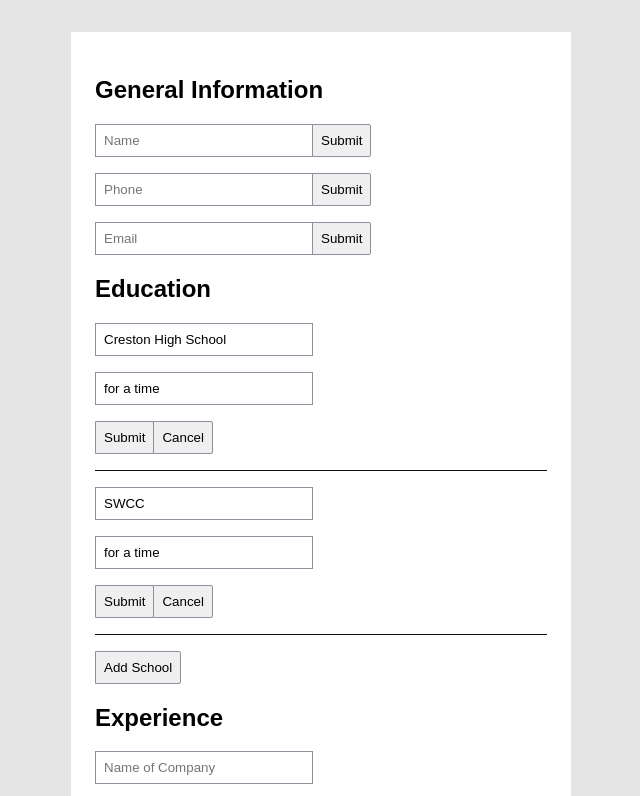
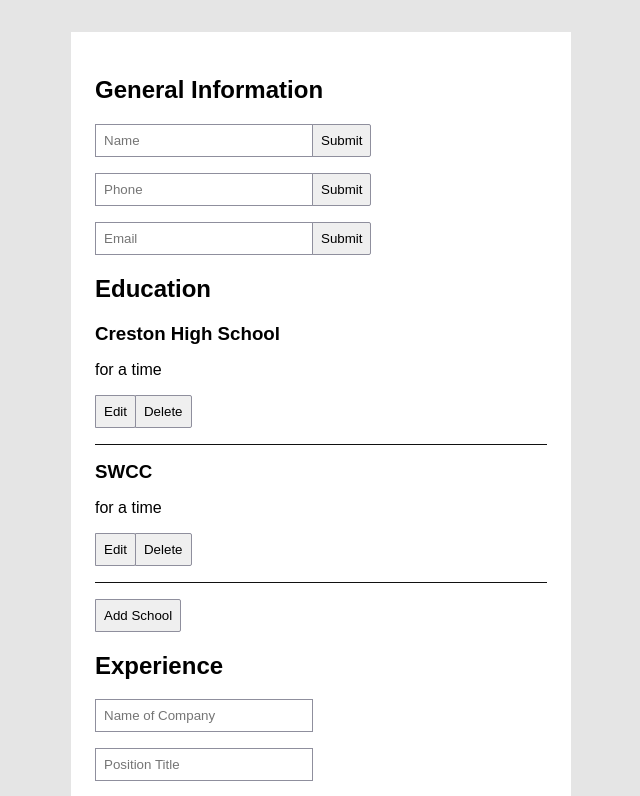
Before and after one commit to sreedgets/odin-cv2, a React (Create React App) app: page / in a window 1280 px wide. Shown: the top 796 px of the page, without its empty margins (319-959 px from the left). Built offline with nearby package versions, Linux system fonts and the light colour scheme.

Commit message:
Added school edit functionality

```diff
--- a/src/App.js
+++ b/src/App.js
@@ -27,13 +27,13 @@ export default function App() {
                 id: 1,
                 schoolName: 'Creston High School',
                 dates: 'for a time',
-                inEdit: true
+                inEdit: false
             },
             {
                 id: 2,
                 schoolName: 'SWCC',
                 dates: 'for a time',
-                inEdit: true
+                inEdit: false
             }
         ],
         addSchool: {
@@ -54,14 +54,16 @@ export default function App() {
     }
 
     function toggleSchoolEdit(e) {
-        let target = e.target.parentNode.id - 1;
+        const parentId = e.target.parentNode.id;
+        const index = parentId - 1;
         let newState = {...educationInfo};
-        newState.schoolList[target] = {
-            ...newState.schoolList[target],
-            inEdit: !newState.schoolList[target].inEdit
+
+        newState.schoolList[index] = {
+            ...newState.schoolList[index],
+            inEdit: !newState.schoolList[index].inEdit
         }
 
-
+        setEducationInfo(prev => ({...prev, newState}));
     }
 
     function toggleAddForm() {
@@ -77,6 +79,7 @@ export default function App() {
         const value = e.target.value;
         const field = e.target.parentNode.id
 
+
         setGeneralInfo(prev => {
             return prev.map(obj => {
                 return obj.field === field ? {...obj, value: value} : obj;
@@ -85,10 +88,12 @@ export default function App() {
     }
 
     function addSchool() {
+        const {schoolName, dates} = educationInfo.addSchool;
+
         const newSchool = {
             id: educationInfo.schoolList.length + 1,
-            schoolName: educationInfo.addSchool.schoolName,
-            dates: educationInfo.addSchool.dates,
+            schoolName: schoolName,
+            dates: dates,
             inEdit: false
         }
 
--- a/src/Components/Education.js
+++ b/src/Components/Education.js
@@ -8,7 +8,12 @@ export default function Education(props) {
                 <div key={school.id} id={school.id} className='education--school'>
                     <h3>{school.schoolName}</h3>
                     <p>{school.dates}</p>
-                    <button className="education--edit-school">Edit</button>
+                    <button
+                        className="education--edit-school"
+                        onClick={(e) => props.toggleSchoolEdit(e)}
+                    >
+                        Edit
+                    </button>
                     <button className="education--delete-school">Delete</button>
                 </div>;
         } else {
```
